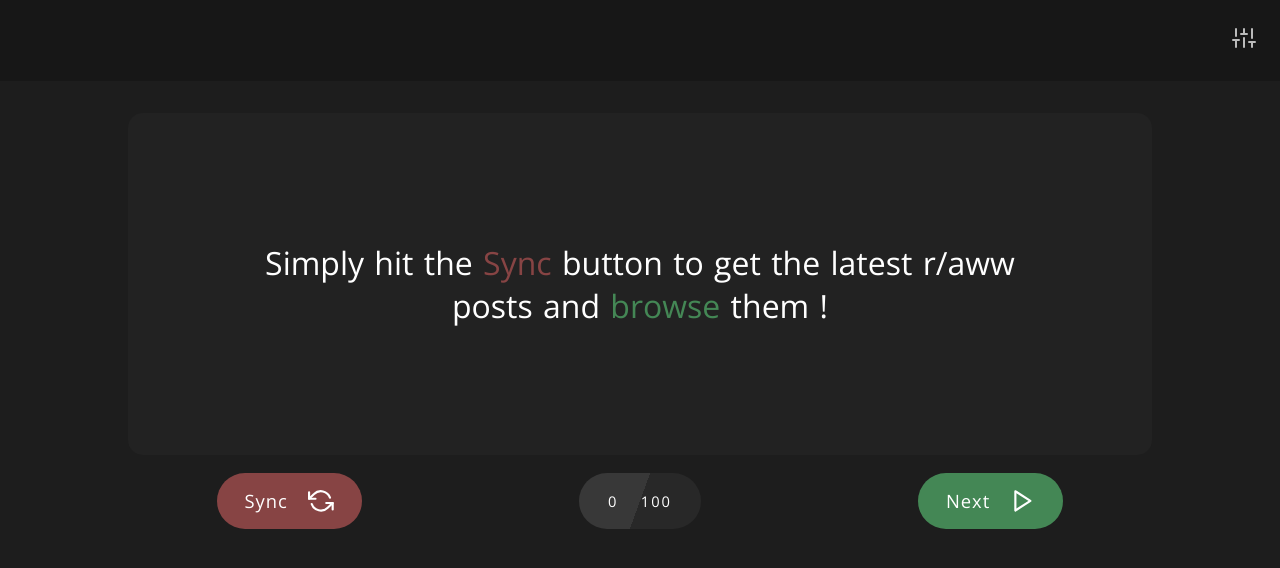
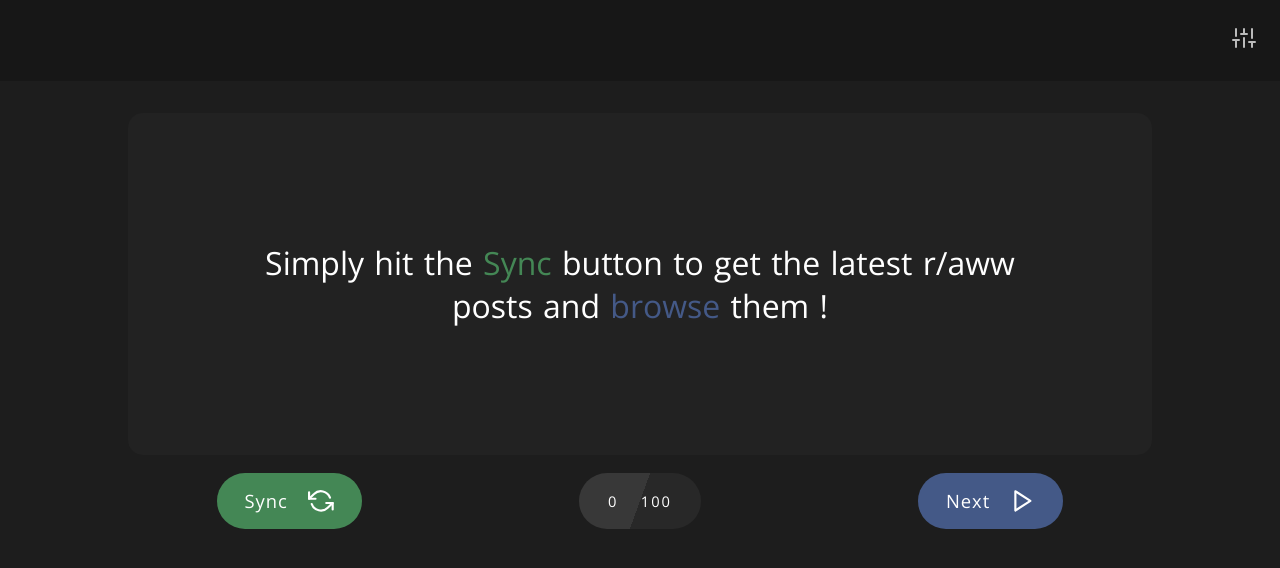
Before and after one commit to Slowl/randomraww, a React (Create React App) app: page / in a window 1280 px wide. Shown: the top 568 px of the page. Built offline with nearby package versions, Linux system fonts and the light colour scheme.

Commit message:
switched colors

```diff
--- a/src/components/Requestor.jsx
+++ b/src/components/Requestor.jsx
@@ -9,7 +9,7 @@
   padding: .8em 1.5em;
   border-radius: 50px;
   color: white;
-  background-color: ${props => props.request ? "#874444" : "#448755"};
+  background-color: ${props => props.request ? "#448755" : "#445987"};
   text-align: center;
   margin: auto;
   cursor: pointer;
--- a/src/components/Viewer.jsx
+++ b/src/components/Viewer.jsx
@@ -29,12 +29,12 @@
 
   span {
     :first-child {
-      color: #874444;
+      color: #448755;
       font-weight: 400;
     }
 
     :last-child {
-      color: #448755;
+      color: #445987;
       font-weight: 400;
     }
   }
```
